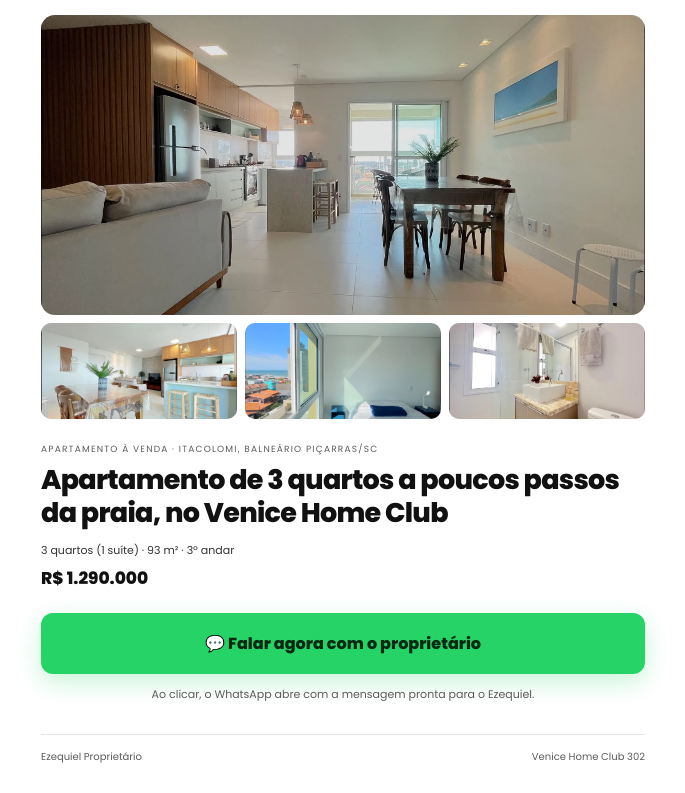
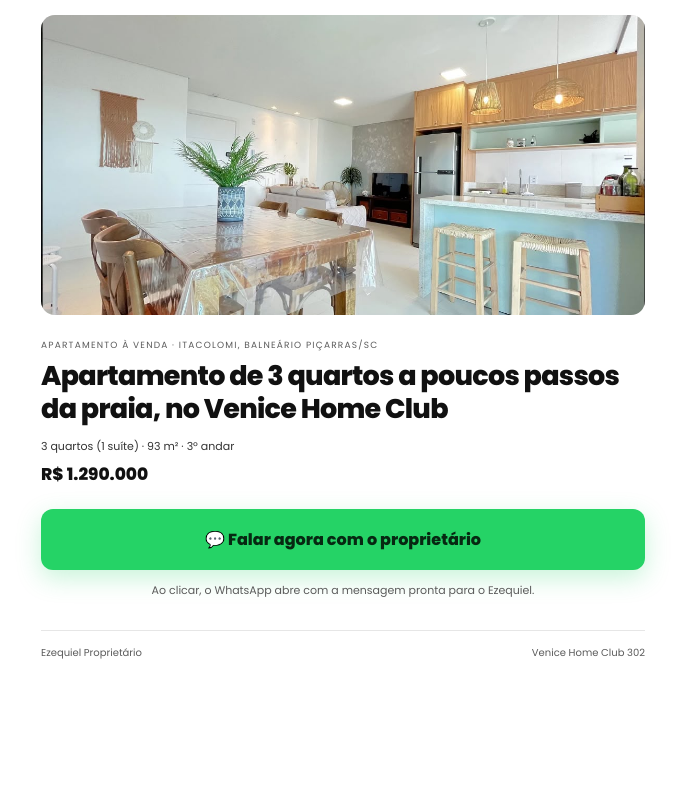
Before and after one commit to Trafseg/ezequiel-imoveis-2-venice-302, a plain HTML site: page index.html in a window 1280 px wide. Shown: the part 55-848 px from the top of the page, without its empty margins (297-982 px from the left). After the commit the page ends 800 px from the top, so only its background shows below. Drawn offline with Linux system fonts and the light colour scheme.

Commit message:
Atualização via Central Trafficfy

```diff
--- a/index.html
+++ b/index.html
@@ -12,9 +12,9 @@ body{margin:0;font-family:Poppins,Arial,sans-serif;color:var(--ink);background:#
 .wrap{max-width:640px;margin:0 auto;padding:18px 18px 28px}
 .brand{font-size:18px;font-weight:800;letter-spacing:-.3px;line-height:1.1}
 .brand small{display:block;font-size:9px;letter-spacing:2.4px;color:var(--muted);font-weight:500;margin-top:4px}
-.hero{display:block;width:100%;height:300px;object-fit:cover;border-radius:14px;margin-top:18px;background:#eee}
-.thumbs{display:grid;grid-template-columns:repeat(3,1fr);gap:8px;margin-top:8px}
-.thumbs img{display:block;width:100%;height:96px;object-fit:cover;border-radius:10px;background:#eee}
+.carrossel{position:relative;width:100%;height:300px;border-radius:14px;overflow:hidden;margin-top:18px;background:#eee}
+.slide{position:absolute;inset:0;width:100%;height:100%;object-fit:cover;opacity:0;transition:opacity .8s ease}
+.slide.on{opacity:1}
 .tag{font-size:9px;letter-spacing:1.2px;text-transform:uppercase;color:var(--muted);margin:24px 0 8px}
 h1{font-size:27px;line-height:1.22;letter-spacing:-.7px;margin:0 0 12px;font-weight:800}
 .specs{font-size:11px;line-height:1.6;color:#333;margin:0 0 6px}
@@ -24,7 +24,7 @@ h1{font-size:27px;line-height:1.22;letter-spacing:-.7px;margin:0 0 12px;font-wei
 .btn:focus-visible{outline:3px solid var(--ink);outline-offset:3px}
 .micro{font-size:11px;color:var(--muted);text-align:center;margin:12px 0 0;line-height:1.6}
 footer{margin-top:30px;border-top:1px solid var(--line);padding-top:14px;font-size:10px;color:var(--muted);display:flex;justify-content:space-between;gap:12px;flex-wrap:wrap}
-@media(max-width:560px){.wrap{padding:14px 16px 22px}h1{font-size:22px}.hero{height:230px}.thumbs img{height:74px}.preco{font-size:15px}.specs{font-size:10.5px}.tag{font-size:8.5px}}
+@media(max-width:560px){.wrap{padding:14px 16px 22px}h1{font-size:22px}.carrossel{height:230px}.preco{font-size:15px}.specs{font-size:10.5px}.tag{font-size:8.5px}}
 </style>
 <!-- Meta Pixel — Ezequiel Maia -->
 <script>
@@ -42,11 +42,11 @@ fbq('track','PageView');
 <div class="wrap">
 <header><div class="brand">Ezequiel Maia<small>PROPRIETÁRIO</small></div></header>
 
-<img class="hero" src="FOTOS/f02.jpeg" alt="Foto do imóvel">
-<div class="thumbs">
-<img src="FOTOS/f28.jpeg" alt="Foto do imóvel" loading="lazy">
-<img src="FOTOS/f33.jpeg" alt="Foto do imóvel" loading="lazy">
-<img src="FOTOS/f11.jpeg" alt="Foto do imóvel" loading="lazy">
+<div class="carrossel" id="carrossel" aria-label="Fotos do imóvel">
+<img class="slide on" src="FOTOS/f02.jpeg" alt="Foto do imóvel">
+<img class="slide" src="FOTOS/f28.jpeg" alt="Foto do imóvel">
+<img class="slide" src="FOTOS/f33.jpeg" alt="Foto do imóvel">
+<img class="slide" src="FOTOS/f11.jpeg" alt="Foto do imóvel">
 </div>
 
 <div class="tag">Apartamento à venda · Itacolomi, Balneário Piçarras/SC</div>
@@ -76,6 +76,18 @@ const enviarPlanilha=payload=>{if(PLANILHA_WEBHOOK)fetch(PLANILHA_WEBHOOK,{metho
 
 track('track','ViewContent');
 
+// Carrossel automático das fotos do topo (troca a cada 4 segundos)
+(function(){
+ const slides=[...document.querySelectorAll('#carrossel .slide')];
+ if(slides.length<2)return;
+ let atual=0;
+ setInterval(()=>{
+  slides[atual].classList.remove('on');
+  atual=(atual+1)%slides.length;
+  slides[atual].classList.add('on');
+ },4000);
+})();
+
 // Clicar no botão é o lead: vai para a planilha, dispara o evento Lead (pixel e API de Conversões, mesmo eventID) e abre o WhatsApp com a mensagem pronta.
 btn.onclick=()=>{
  const leadId=novoId('lead');
```
